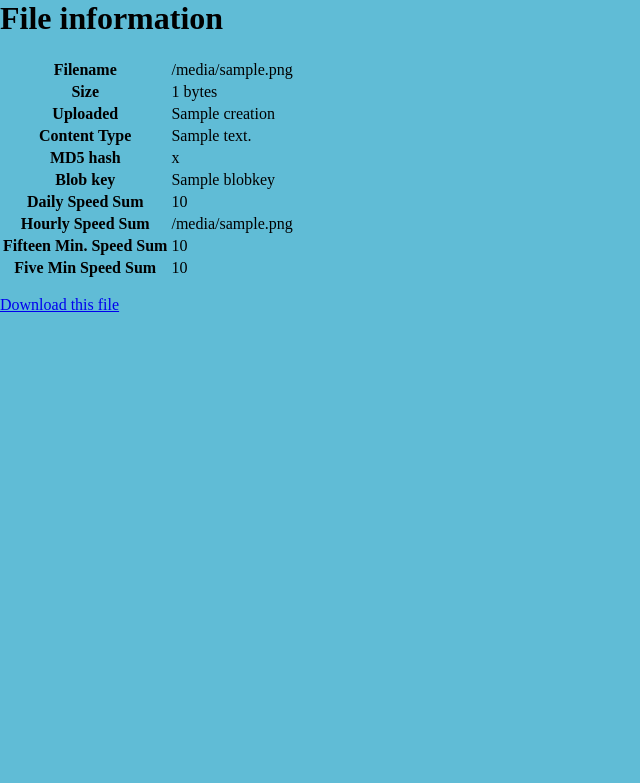
After one commit to PSU-CloudData/psu-cloud-data, a Python web app: template templates/file_info.html in a window 1280 px wide. The commit adds this page. Shown: the top 783 px of the page, without its empty margins (0-640 px from the left). Run offline with Jinja, Linux system fonts and the light colour scheme; the template is opened without the code that fills it: most values are stand-ins (such as "Sample title", 1, 10 or a date in 2020).

Commit message:
Added FileInfo and FileDownload handlers;
FileInfoHandler and FileDownloadHandler allow for viewing Blobstore
file info, as well as download.

```diff
--- /dev/null
+++ b/templates/file_info.html
@@ -0,0 +1,32 @@
+<html>
+	<head>
+		<title>FreewayData File information</title>
+		<link href="/static/style.css" rel="stylesheet" type="text/css">
+	</head>
+	<body>
+		<div>
+			<h1>File information</h1>
+			<table>
+				<tr><th>Filename</th><td>{{file_info.filename}}</td></tr>
+				<tr><th>Size</th><td>{{file_info.size}} bytes</td></tr>
+				<tr><th>Uploaded</th><td>{{file_info.creation}}</td></tr>
+				<tr><th>Content Type</th><td>{{file_info.content_type}}</td>
+				<tr><th>MD5 hash</th><td>{{file_info.md5_hash}}</td>
+				<tr><th>Blob key</th><td>{{file_info.blobkey}}</td></tr>
+				{% if file_info.daily_speed_sum %}
+				<tr><th>Daily Speed Sum</th><td>{{file_info.daily_speed_sum}}</td></tr>
+				{% endif %}
+				{% if file_info.hourly_speed_sum %}
+				<tr><th>Hourly Speed Sum</th><td>{{file_info.hourly_speed_sum}}</td></tr>
+				{% endif %}
+				{% if file_info.fifteenmin_speed_sum %}
+				<tr><th>Fifteen Min. Speed Sum</th><td>{{file_info.fifteenmin_speed_sum}}</td></tr>
+				{% endif %}
+				{% if file_info.fivemin_speed_sum %}
+				<tr><th>Five Min Speed Sum</th><td>{{file_info.fivemin_speed_sum}}</td></tr>
+				{% endif %}
+			</table>
+			<p><a href="/blobstore/{{file_info.blobkey}}">Download this file</a></p>
+		</div>
+	</body>
+</html>
--- a/templates/index.html
+++ b/templates/index.html
@@ -51,7 +51,7 @@
 					{% for file in files %}
 					<tr>
 						<td><input type="radio" name="file_radio" onclick="updateImportForm('{{ file.blobkey }}','{{ file.blobkey }}','{{ file.filename }}');"></td>
-						<td><a href="/file/{{ file.blobkey }}/download">{{ file.filename }}</a></td>
+						<td><a href="/file/{{ file.blobkey }}">{{ file.filename }}</a></td>
 						<td>{{ file.creation }}</td>
 						<td>{{ file.content_type }}</td>
 						<td>{{ file.md5_hash }}</td>
```
Also changed, not shown: main.py (+49 -1 lines).
